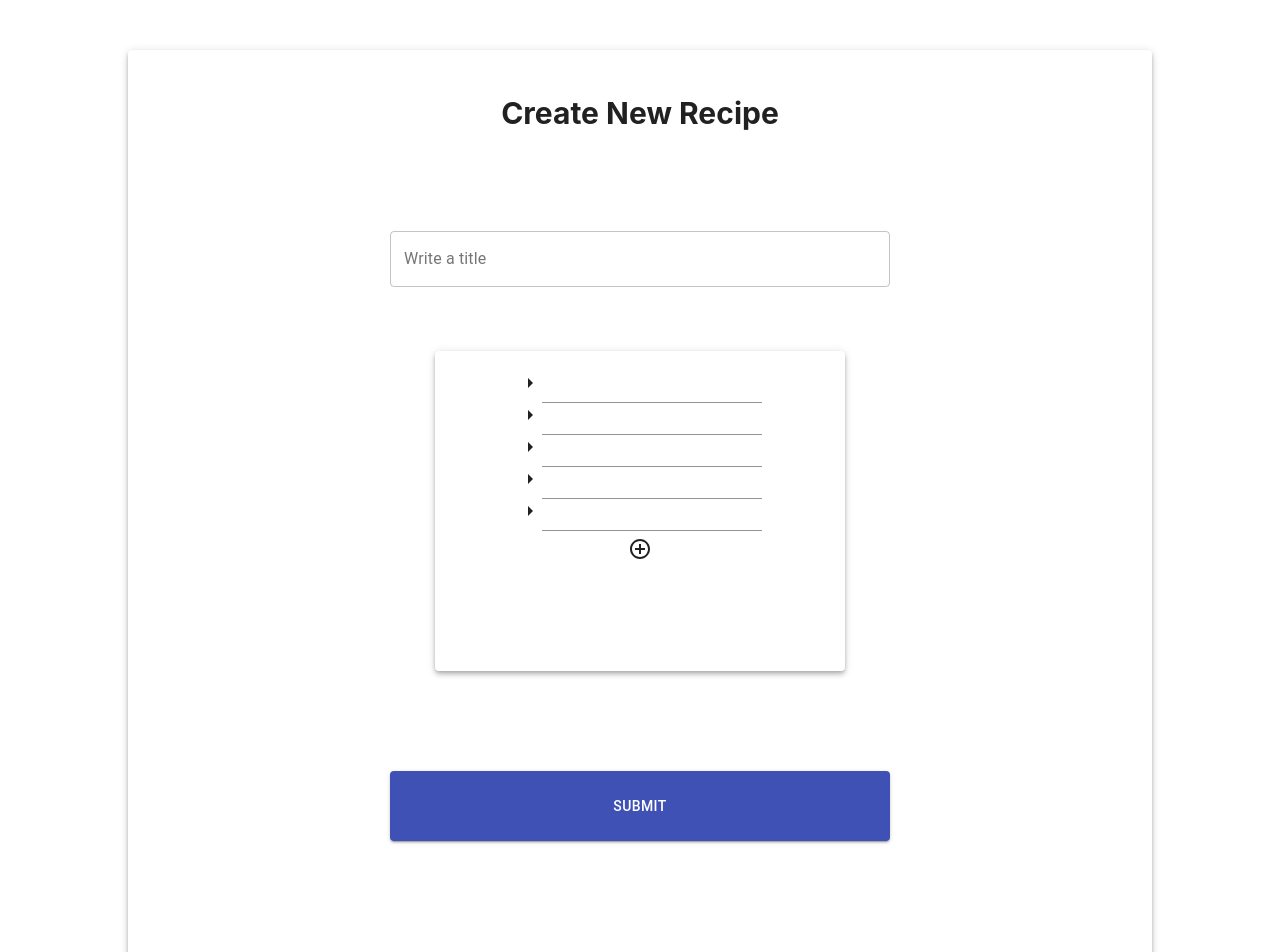
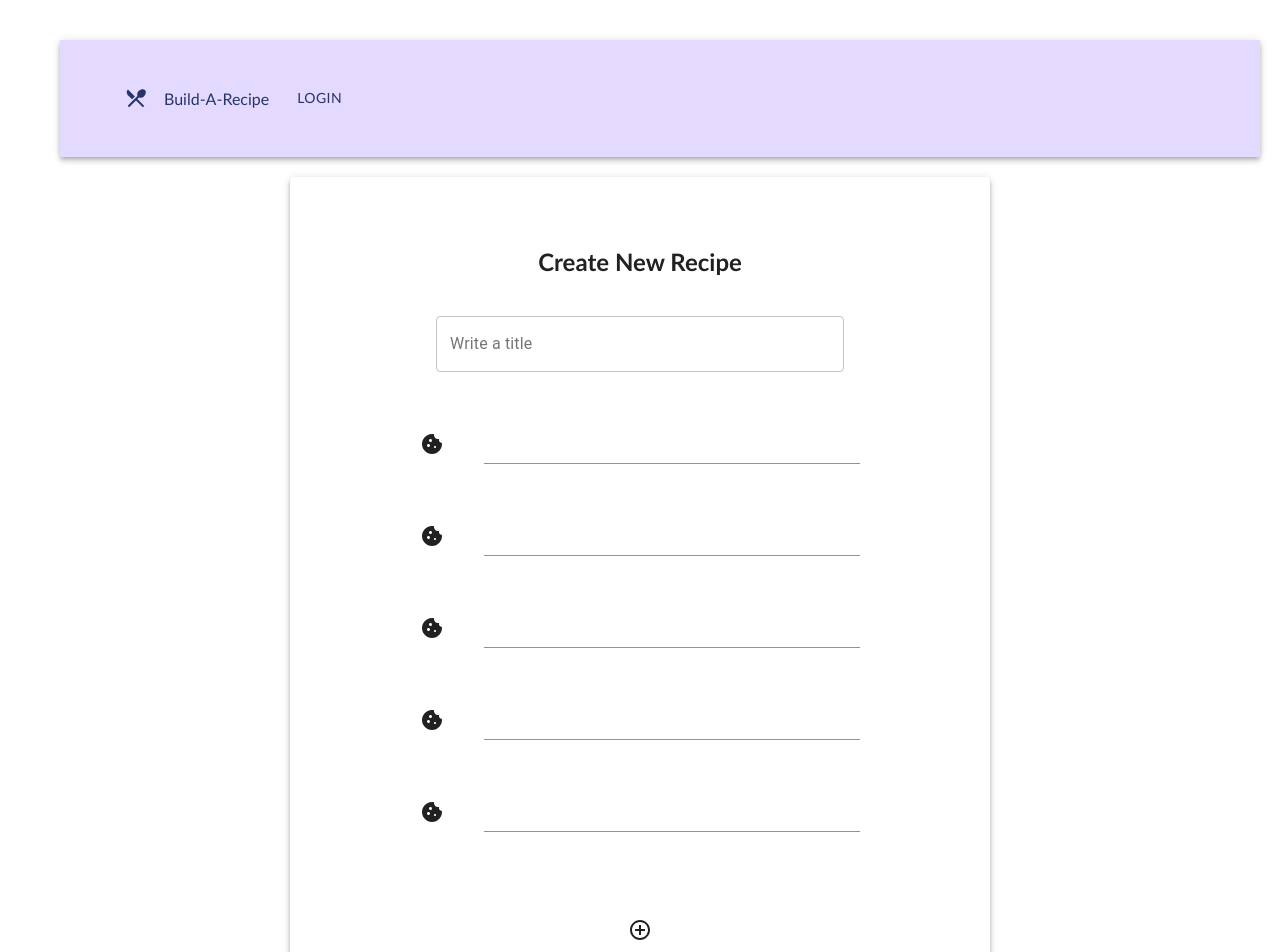
Before and after one commit to Danailnd/Recipes_App, a React (Create React App) app in the folder frontend/: page / in a window 1280 px wide. Shown: the top 952 px of the page. Built offline with nearby package versions, Linux system fonts and the light colour scheme.

Commit message:
Added NavBar

```diff
--- a/frontend/src/components/RecipeCreationMenu.jsx
+++ b/frontend/src/components/RecipeCreationMenu.jsx
@@ -2,9 +2,21 @@ import React, { useState, useRef, useEffect } from "react";
 import { Button, Paper, TextField } from "@material-ui/core";
 import "./main.css";
 import Checkbox from "@mui/material/Checkbox";
-
+import Brightness1Icon from "@mui/icons-material/Brightness1";
 import ArrowRightIcon from "@mui/icons-material/ArrowRight";
+import CookieIcon from "@mui/icons-material/Cookie";
 import AddCircleOutlineIcon from "@mui/icons-material/AddCircleOutline";
+import CakeIcon from "@mui/icons-material/Cake";
+import CoffeeIcon from "@mui/icons-material/Coffee";
+import EggIcon from "@mui/icons-material/Egg";
+import EggAltIcon from "@mui/icons-material/EggAlt";
+import EmojiFoodBeverageIcon from "@mui/icons-material/EmojiFoodBeverage";
+import FlatwareIcon from "@mui/icons-material/Flatware";
+import LocalDiningIcon from "@mui/icons-material/LocalDining";
+import AppBar from "@mui/material/AppBar";
+import Box from "@mui/material/Box";
+import Toolbar from "@mui/material/Toolbar";
+import Link from "@mui/material/Link";
 
 // import CircleIcon from "@mui/icons-material/Circle";
 
@@ -44,9 +56,10 @@ export default function RecipeCreationMenu() {
   function IngredientsCreationMenu() {
     return counter.map((value, index) => {
       return (
-        <div>
-          <ArrowRightIcon />
+        <div className="myDiv">
+          <CookieIcon />
           <TextField
+            className="textField"
             variant="standard"
             onChange={(event) =>
               handleIngredientsTextfieldChange(event.target.value, index)
@@ -58,13 +71,41 @@ export default function RecipeCreationMenu() {
   }
   return (
     <>
+      <AppBar
+        style={{ background: "#E4D9FF" }}
+        position="static"
+        className="appBar"
+      >
+        <Toolbar>
+          <LocalDiningIcon
+            style={{ color: "#273469" }}
+            size="large"
+            edge="start"
+            aria-label="menu"
+            sx={{ mr: 2 }}
+          >
+            <EmojiFoodBeverageIcon />
+          </LocalDiningIcon>
+          <Link
+            style={{ color: "#273469" }}
+            className="link"
+            href="/RecipeCreationMenu.jsx"
+            underline="none"
+          >
+            Build-A-Recipe
+          </Link>
+          <Link className="link" href="/LoginMenu.jsx" underline="none">
+            <Button style={{ color: "#273469" }}>Login</Button>
+          </Link>
+        </Toolbar>
+      </AppBar>
       <Paper className="paper" elevation={4}>
         <div>
           <h2 className="header">Create New Recipe</h2>
         </div>
-        <div className="angry">
+        <div className="myDiv">
           <TextField
-            className="button"
+            className="textField"
             label="Write a title"
             variant="outlined"
             color="primary"
@@ -73,17 +114,15 @@ export default function RecipeCreationMenu() {
           />
         </div>
         <div>
-          <Paper className="paper2" elevation={4}>
-            <IngredientsCreationMenu />
-            <Button onClick={addIngredient}>
-              <AddCircleOutlineIcon />
-            </Button>
-          </Paper>
+          <IngredientsCreationMenu />
+          <Button onClick={addIngredient}>
+            <AddCircleOutlineIcon />
+          </Button>
         </div>
-        <div className="angry">
+        <div className="myDiv">
           <Button
             variant="contained"
-            color="primary"
+            style={{ background: "#E4D9FF" }}
             className="button"
             onClick={submit}
           >
--- a/frontend/src/components/main.css
+++ b/frontend/src/components/main.css
@@ -1,4 +1,36 @@
+* {
+  text-align: center;
+  font-family: Trebuchet MS;
+  margin: 20px;
+}
 .paper {
+  padding: 50px;
+  margin: auto;
+  width: 50%;
+}
+.button {
+  border-radius: 17px;
+  display: inline-block;
+  font-size: 19px;
+  padding: 10px;
+  width: 100%;
+  height: 100%;
+  margin-bottom: 40px;
+  text-transform: uppercase;
+  background-color: #e4d9ff;
+}
+.textField {
+  width: 80%;
+  height: 80%;
+}
+.appBar {
+  background-color: purple;
+  color: white;
+}
+.link {
+  color: aliceblue;
+}
+/*.paper {
   text-align: center;
   width: 80%;
   margin-left: 10%;
@@ -24,7 +56,7 @@
   margin-top: 100px;
   width: 500px;
   height: 70px;
-  /* min-width: 200px; */
+ min-width: 200px;
 }
 .angry {
   margin-top: 100px;
@@ -34,3 +66,4 @@
   width: 200px;
   height: 20px;
 }
+*/
```
Also changed, not shown: frontend/src/components/LoginMenu.jsx (added, +11 -0 lines).
